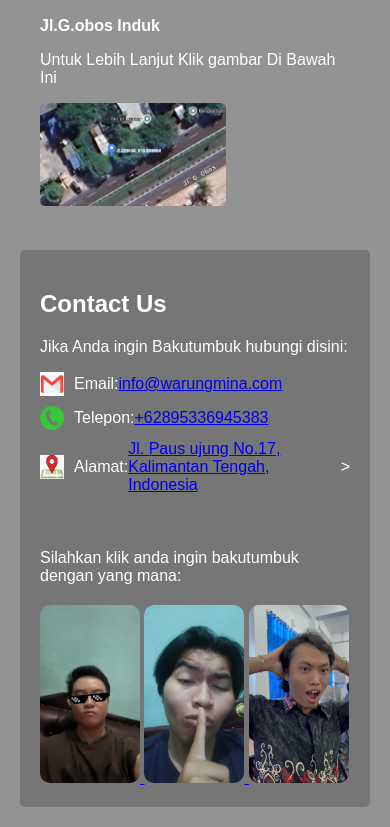
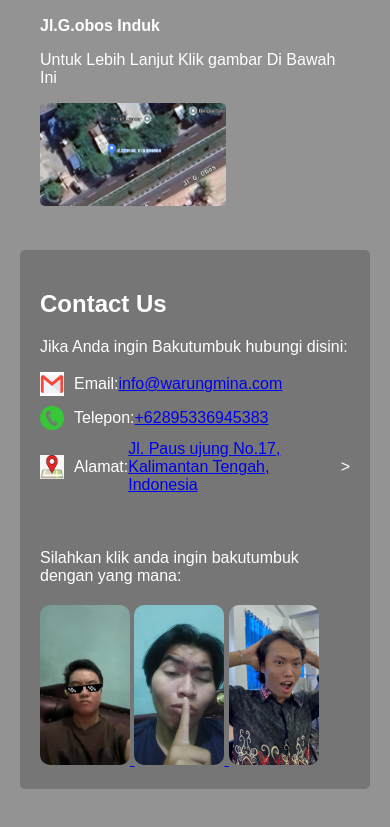
Before and after one commit to Praja23/codingan-opm-github, a plain HTML site: page laman utama.html in a window 390 px wide. Shown: the part 2876-3703 px from the top of the page. Drawn offline with Linux system fonts and the light colour scheme.

Commit message:
Tampilanweb.css

```diff
--- a/Tampilanweb.css
+++ b/Tampilanweb.css
@@ -248,24 +248,20 @@ section {
     margin-top: 34px;
   }
 
-
   #menu {
     text-align: left;
     padding-left: 20px;
   }
-
 
   .logo-text .war {
     font-size: 15px;
     color: #000000;
   }
 
-
   .logo-text .min {
     font-size: 11px;
     color: #ffffff;
   }
-
 
   .profil-description,
   .history-description {
@@ -314,4 +310,8 @@ section {
   .location-photo {
     max-width: 60%;
   }
+
+  .instagram-photo {
+    max-width: 90px;
+  }
 }
```
